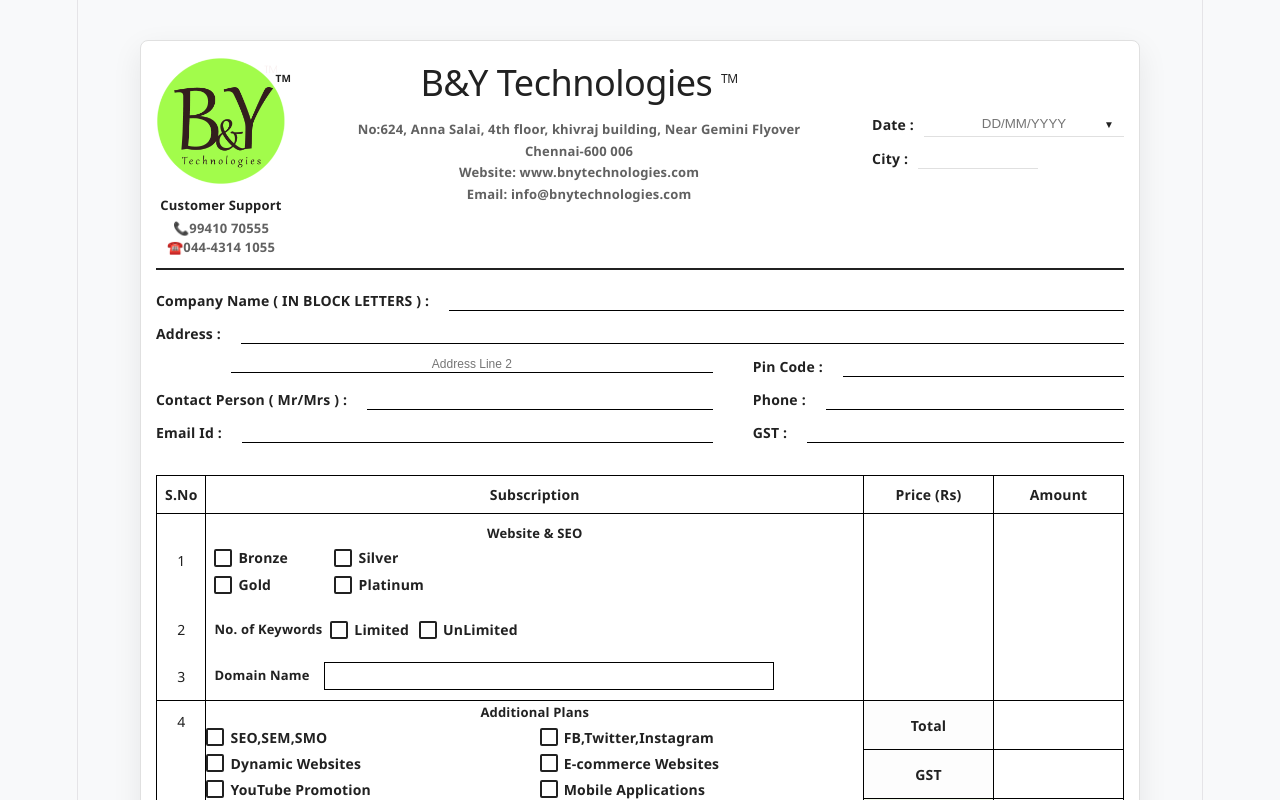
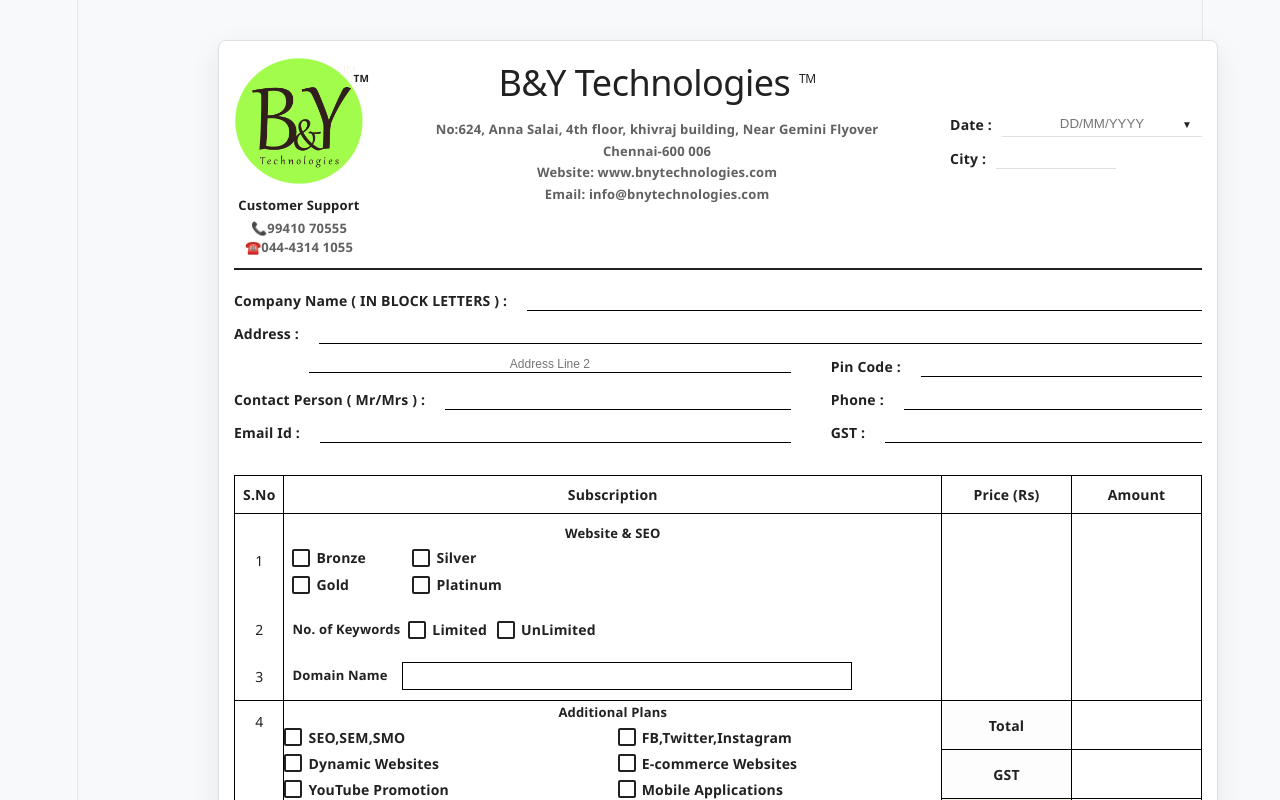
Before and after one commit to thenmozhi-A1/form_frontend, a React (Vite) app: page / in a window 1280 px wide. Shown: the top 800 px of the page. Built offline with nearby package versions, Linux system fonts and the light colour scheme.

Commit message:
Ultra-safe horizontal scroll lock

```diff
--- a/src/App.css
+++ b/src/App.css
@@ -14,7 +14,7 @@
 html, body {
   margin: 0;
   padding: 0;
-  width: 100%;
+  width: 100vw;
   overflow-x: hidden !important;
   position: relative;
 }
@@ -51,15 +51,19 @@ textarea {
   display: flex;
   justify-content: center;
   align-items: flex-start;
+  width: 100vw;
+  overflow-x: hidden !important;
 }
 
 .form-wrapper {
   width: 1000px;
+  max-width: 100%;
   background: var(--form-bg);
   padding: 15px;
   box-shadow: var(--shadow);
   border-radius: 8px;
   border: 1px solid var(--border-color);
+  overflow-x: hidden !important;
 }
 
 /* Header Styles */
```
